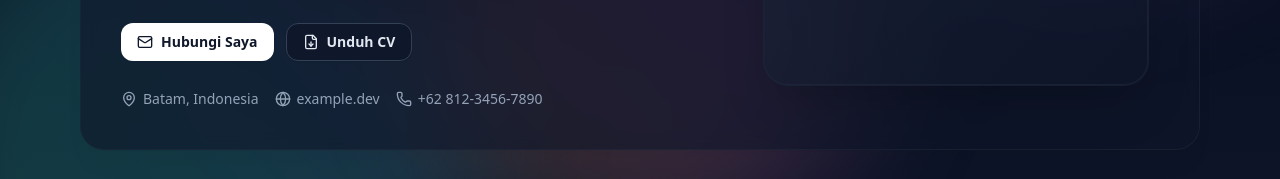
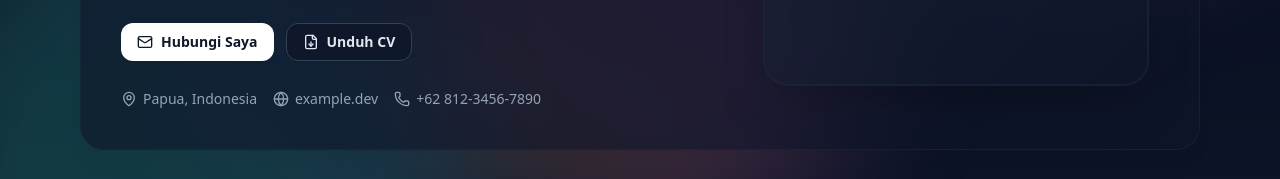
Before and after one commit to Wanmixc/wanCodeSpace, a React (Vite) app: page / in a window 1280 px wide. Shown: the part 481-660 px from the top of the page. Built offline with nearby package versions, Linux system fonts and the light colour scheme.

Commit message:
🧰update(profile):v10

```diff
--- a/src/DeveloperPersonalInfo.jsx
+++ b/src/DeveloperPersonalInfo.jsx
@@ -37,7 +37,7 @@ export default function DeveloperPersonalInfo() {
       role: "Full‑Stack Developer",
       tagline:
         "Membangun aplikasi yang cepat, aman, dan menyenangkan dipakai — dari database hingga UI.",
-      location: "Batam, Indonesia",
+      location: "Papua, Indonesia",
       website: "https://example.dev",
       email: "wanmixc@gmail.com",
       phone: "+62 812‑3456‑7890",
```
